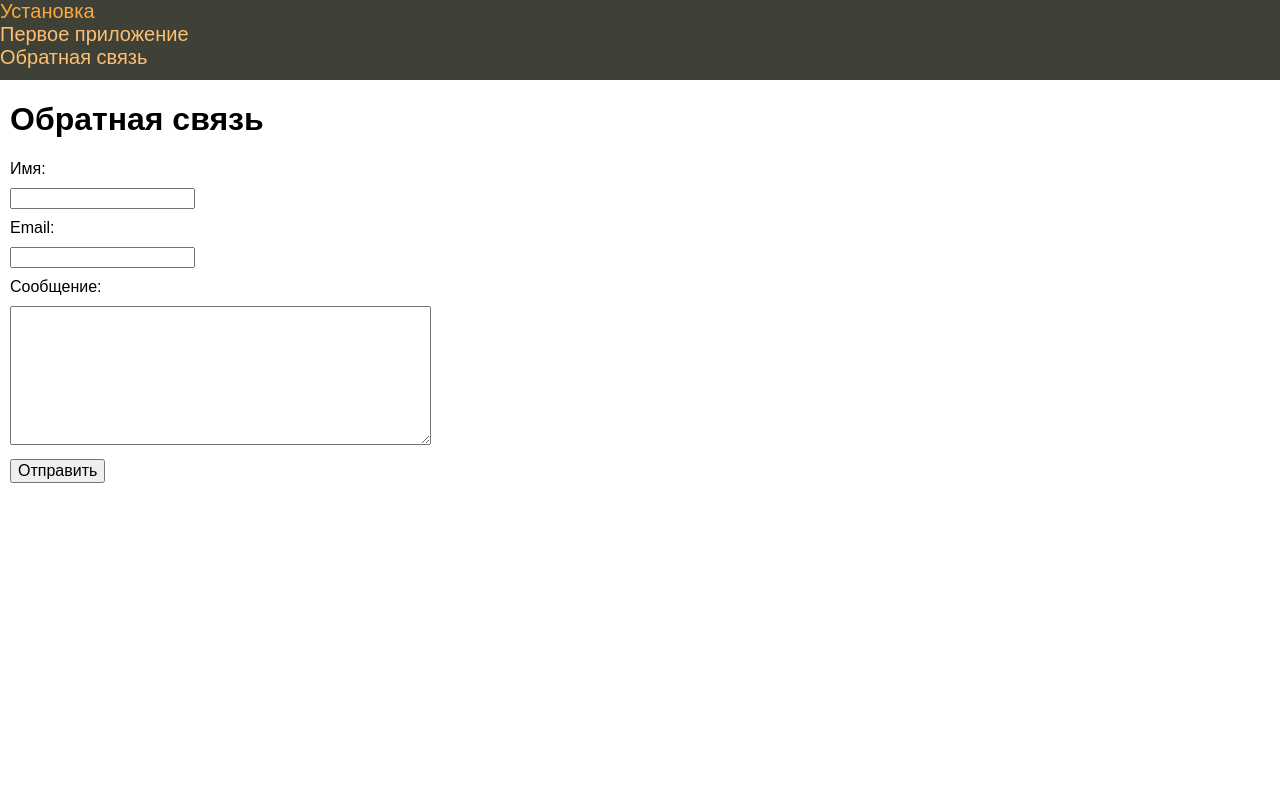
After one commit to a-melchikov/flask-first-project, a Flask app: page /contact in a window 1280 px wide. The commit adds this page. Run offline with Flask 3, Linux system fonts and the light colour scheme.

Commit message:
Connecting external resources and working with forms

```diff
--- a/app.py
+++ b/app.py
@@ -1,8 +1,13 @@
-from flask import Flask, render_template, url_for
+from crypt import methods
+from flask import Flask, render_template, request, url_for
 
 app = Flask(__name__)
 
-menu = ["Установка", "Первое приложение", "Обратная связь"]
+menu = [
+    {"name": "Установка", "url": "install-flask"},
+    {"name": "Первое приложение", "url": "first-app"},
+    {"name": "Обратная связь", "url": "contact"},
+]
 
 
 @app.route("/")
@@ -17,15 +22,17 @@ def about():
     return render_template("about.html", title="О сайте", menu=menu)
 
 
-@app.route("/profile/<username>")
-def profile(username):
-    return f"Пользователь: {username}"
+@app.route("/contact", methods=["POST", "GET"])
+def contact():
+    if request.method == "POST":
+        print(request.form)
+    return render_template("contact.html", title="Обратная связь", menu=menu)
 
 
-with app.test_request_context():
-    print(url_for("index"))
-    print(url_for("about"))
-    print(url_for("profile", username="user1234"))
+# with app.test_request_context():
+#     print(url_for("index"))
+#     print(url_for("about"))
+#     print(url_for("profile", username="user1234"))
 
-# if __name__ == "__main__":
-#     app.run(debug=True)
+if __name__ == "__main__":
+    app.run(debug=True)
--- /dev/null
+++ b/static/css/styles.css
@@ -0,0 +1,68 @@
+html,
+body {
+    font-family: 'Arial';
+    margin: 0;
+    padding: 0;
+    height: 100%;
+    width: 100%;
+}
+
+a {
+    color: #0059b2;
+    text-decoration: none;
+}
+
+a:hover {
+    color: #CC0000;
+    text-decoration: underline;
+}
+
+.clear {
+    clear: both;
+}
+
+ul.mainmenu {
+    list-style: none;
+    background: #3F4137;
+    height: 80px;
+    margin: 0;
+    padding: 0;
+    color: #fdc073;
+    font-size: 20px;
+    overflow: hidden;
+}
+
+ul.mainmenu li.last {
+    float: right;
+}
+
+ul.mainmenu li a {
+    color: #FDC073;
+    text-decoration: none;
+}
+
+ul.mainmenu li a:hover {
+    color: #FDA83D
+}
+
+div.content {
+    margin: 10px;
+}
+
+.form-contact label {
+    display: inline-block;
+    min-width: 80px;
+}
+
+.form-contact p {
+    margin: 10px 0 10px 0;
+}
+
+.form-contact input[type=submit],
+textarea {
+    font-size: 16px;
+}
+
+.flash {
+    padding: 10px;
+}
--- a/templates/base.html
+++ b/templates/base.html
@@ -1,6 +1,9 @@
 <!DOCTYPE html>
 <html lang="en">
     <head>
+        <link type="text/css"
+              href="{{ url_for('static', filename='css/styles.css') }}"
+              rel="stylesheet" />
         {% block title -%}
             <meta charset="UTF-8">
             <meta name="viewport" content="width=device-width, initial-scale=1.0">
@@ -16,17 +19,22 @@
     <body>
         {% block content -%}
             {%- block mainmenu -%}
-                <ul>
+                <ul class="mainmenu">
                     {% for m in menu -%}
-                        <li>{{ m }}</li>
+                        <li>
+                            <a href="{{ m.url }}">{{ m.name }}</a>
+                        </li>
                     {% endfor -%}
                 </ul>
             {% endblock mainmenu -%}
+            <div class="clear"></div>
+            <div class="content">
                 {% if title -%}
                     <h1>{{ title }}</h1>
                 {% else -%}
                     <h1>Про Flask</h1>
                 {% endif -%}
             {% endblock content -%}
+        </div>
     </body>
 </html>
--- /dev/null
+++ b/templates/contact.html
@@ -0,0 +1,23 @@
+{% extends "base.html" %}
+{% block content %}
+    {{ super() }}
+    <form action="/contact" method="post" class="form-contact">
+        <p>
+            <label>Имя:</label>
+        </p>
+        <input type="text" name="username" value="" requied />
+        <p>
+            <label>Email:</label>
+        </p>
+        <input type="text" name="username" value="" requied />
+        <p>
+            <label>Сообщение:</label>
+        </p>
+        <p>
+            <textarea name="message" cols="40" rows="7"></textarea>
+        </p>
+        <p>
+            <input type="submit" value="Отправить">
+        </p>
+    </form>
+{% endblock content %}
```
Lines whose indentation alone changed are shown as unchanged.
